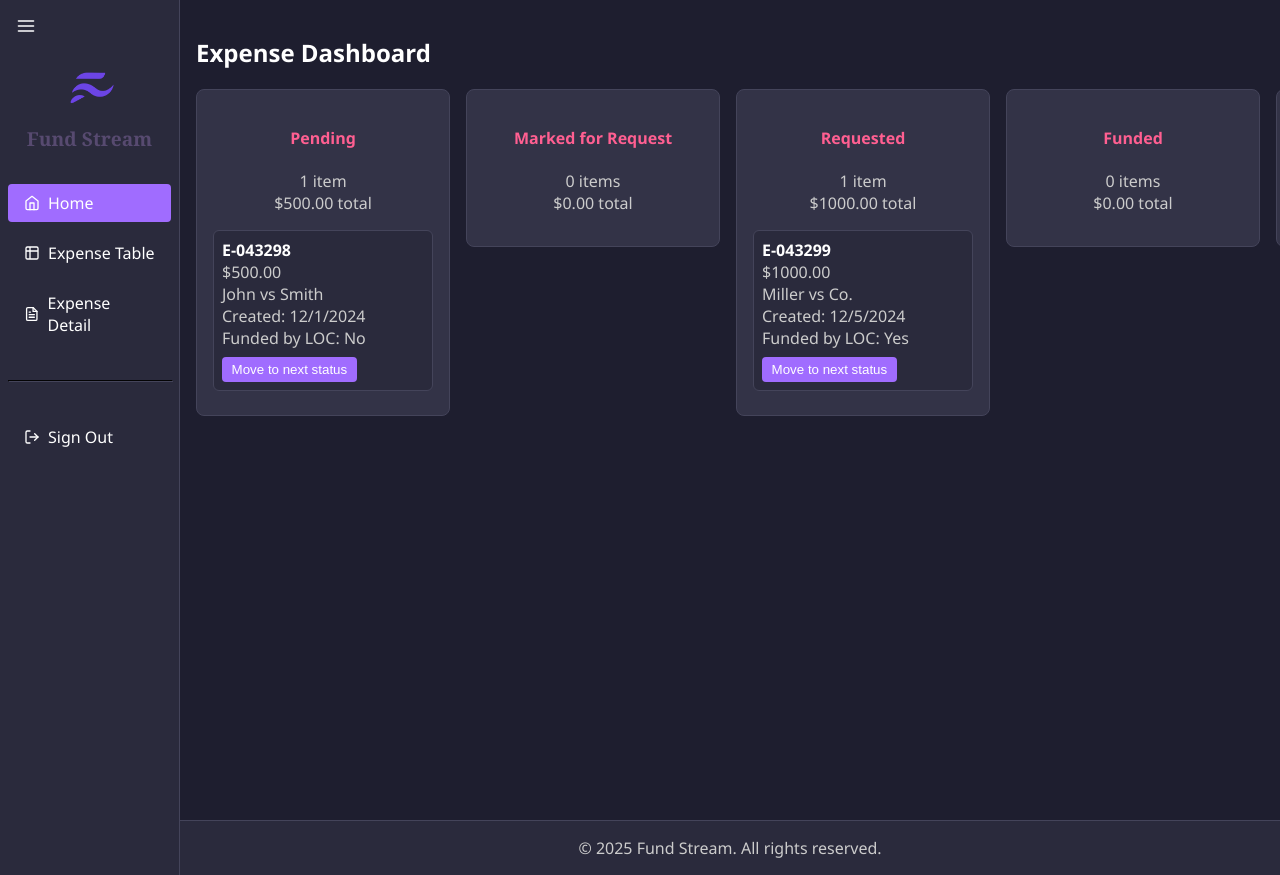
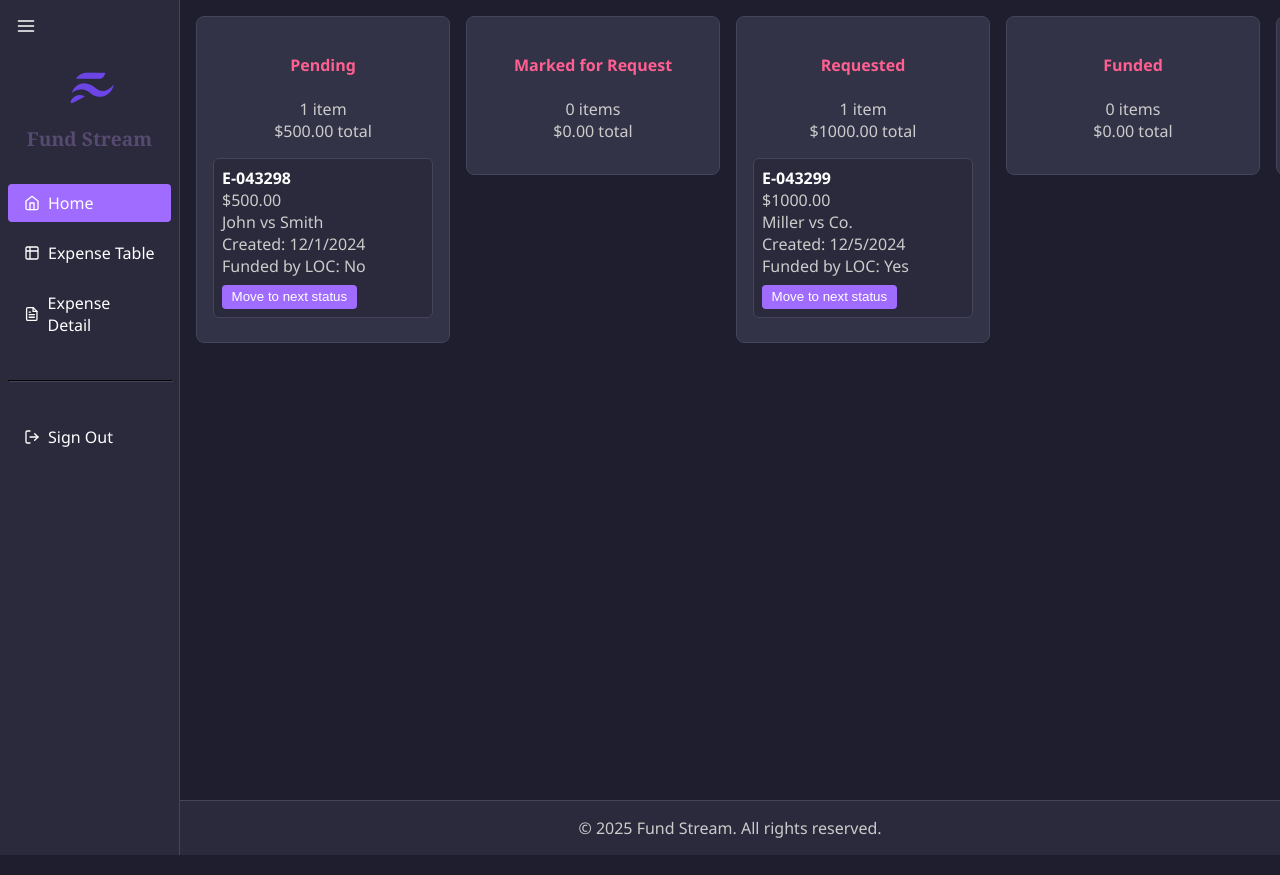
Before and after one commit to edcres/law-expense-lending, a React (Create React App) app in the folder client/: page / in a window 1280 px wide. Built offline with nearby package versions, Linux system fonts and the light colour scheme.

Commit message:
Removed page titles from inside the pages.

```diff
--- a/client/src/pages/ExpenseDetail.js
+++ b/client/src/pages/ExpenseDetail.js
@@ -30,7 +30,7 @@ export default function ExpenseDetail() {
       minHeight: '100vh',
       padding: '1rem'
     }}>
-      <h2>Expense Detail: {expense.name}</h2>
+      <h2>Expense: {expense.name}</h2>
       <h4>Client: {expense.matter_display_name}</h4>
       <h4>Status: {expense.status}</h4>
 
--- a/client/src/pages/ExpenseTable.js
+++ b/client/src/pages/ExpenseTable.js
@@ -17,7 +17,6 @@ export default function ExpenseTable() {
         padding: '1rem'
       }}
     >
-      <h2>Expense Table</h2>
       <table
         style={{
           width: '100%',
--- a/client/src/pages/Home.js
+++ b/client/src/pages/Home.js
@@ -26,7 +26,6 @@ export default function Home() {
       color: colors.textPrimary,
       minHeight: '100vh'
     }}>
-      <h2 style={{ padding: '1rem 1rem 0 1rem' }}>Expense Dashboard</h2>
 
       <div
         style={{
@@ -34,7 +33,7 @@ export default function Home() {
           gap: '1rem',
           alignItems: 'flex-start',
           overflowX: 'auto',
-          padding: '0rem 1rem 2rem 1rem',        // Optional space inside scroll area
+          padding: '1rem 1rem 2rem 1rem',        // Optional space inside scroll area
         }}>
 
         {statusOrder.map((status) => {
```
